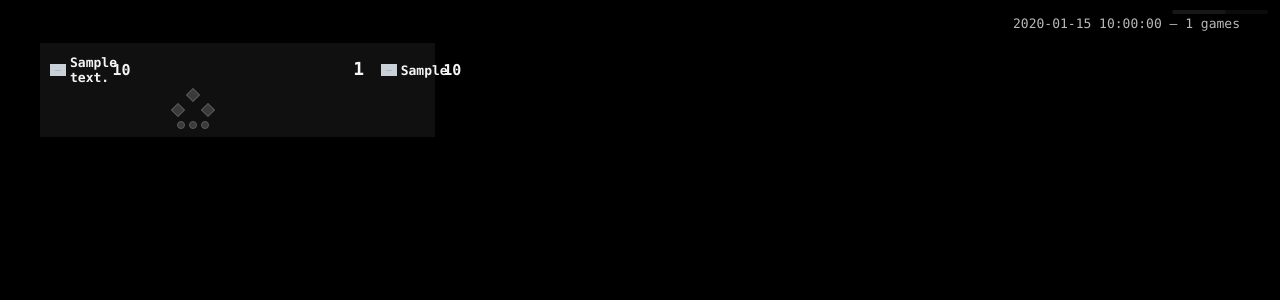
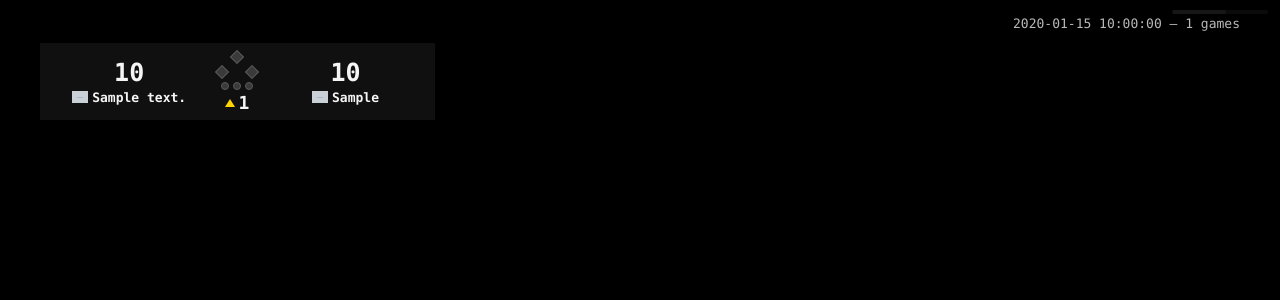
Before and after one commit to rtphokie/ootgames, a Flask app: template templates/games_list.html in a window 1280 px wide. Shown: the top 300 px of the page. Run offline with Flask 3, Linux system fonts and the light colour scheme; the template is opened without the code that fills it: most values are stand-ins (such as "Sample title", 1, 10 or a date in 2020); grey boxes marked "Sample" are stand-in pictures.

Commit message:
cleaner look for game list

```diff
--- a/static/games_list.css
+++ b/static/games_list.css
@@ -37,7 +37,7 @@ h1 {
 }
 .game {
     display: grid;
-    grid-template-columns: 1fr 44px 44px;
+    grid-template-columns: 1fr auto 1fr;
     align-items: center;
     border: none;
     background: var(--panel);
@@ -50,30 +50,34 @@ h1 {
 }
 .game-teams {
     display: flex;
+    align-items: center;
+    justify-content: center;
+}
+.game-team-col {
+    display: flex;
     flex-direction: column;
-    gap: 3px;
-}
-.game-team-row {
-    display: grid;
-    grid-template-columns: 16px 3ch auto 1fr;
     align-items: center;
-    column-gap: 4px;
+    gap: 2px;
     font-size: 13px;
     font-weight: 700;
 }
+.game-team-icon-row {
+    display: flex;
+    align-items: center;
+    gap: 4px;
+}
 .game-team-name {
-    text-align: right;
+    text-align: center;
 }
 .game-team-score {
-    font-size: 15px;
+    font-size: 25px;
     font-weight: 800;
-    margin-left: 15px;
 }
-.game-team-row.loser {
+.game-team-col.loser {
     font-weight: 400;
     color: var(--muted);
 }
-.game-team-row.loser .game-team-score {
+.game-team-col.loser .game-team-score {
     font-weight: 400;
 }
 .logo {
@@ -83,12 +87,20 @@ h1 {
     opacity: 0.95;
     flex-shrink: 0;
 }
-.game-inning {
+.game-center {
     display: flex;
     flex-direction: column;
     align-items: center;
     justify-content: center;
-    gap: 1px;
+    gap: 4px;
+    padding: 0 8px;
+}
+.game-inning {
+    display: flex;
+    flex-direction: row;
+    align-items: center;
+    justify-content: center;
+    gap: 3px;
 }
 .game-triangle {
     width: 0;
@@ -106,12 +118,6 @@ h1 {
 .game-inning-label {
     font-size: 10px;
     color: var(--muted);
-}
-.game-right {
-    display: flex;
-    flex-direction: column;
-    align-items: center;
-    gap: 5px;
 }
 .game-bases {
     display: grid;
--- a/templates/games_list.html
+++ b/templates/games_list.html
@@ -51,42 +51,15 @@
             {% for game in games %}
                 <a class="game" href="/games/{{ game.game_pk }}/score" data-pk="{{ game.game_pk }}" data-vs="{{ game.visitor_score }}" data-hs="{{ game.home_score }}">
                     <div class="game-teams">
-                        <div class="game-team-row{% if game.is_final and game.home_wins %} loser{% endif %}">
-                            <img class="logo" src="{{ game.visitor_logo_url }}" alt="{{ game.visitor_abbr }}" onerror="this.style.display='none'">
-                            <span class="game-team-name">{{ game.visitor_abbr }}</span>
+                        <div class="game-team-col{% if game.is_final and game.home_wins %} loser{% endif %}">
                             <span class="game-team-score">{{ game.visitor_score }}</span>
+                            <div class="game-team-icon-row">
+                                <img class="logo" src="{{ game.visitor_logo_url }}" alt="{{ game.visitor_abbr }}" onerror="this.style.display='none'">
+                                <span class="game-team-name">{{ game.visitor_abbr }}</span>
+                            </div>
                         </div>
                     </div>
-                    <div class="game-inning">
-                        {% if game.is_final %}
-                        {% elif game.is_not_started %}
-                            <div style="height:8px"></div>
-                            <div class="game-inning-label">{{ game.start_time_et }}</div>
-                            <div style="height:10px"></div>
-                        {% else %}
-                            {% if game.inning_arrow == 'up' %}
-                                <div class="game-triangle up"></div>
-                            {% else %}
-                                <div style="height:8px"></div>
-                            {% endif %}
-                            <div class="game-inning-num">{{ game.inning_number }}</div>
-                            {% if game.inning_arrow == 'down' %}
-                                <div class="game-triangle down"></div>
-                            {% elif game.inning_arrow == 'none' %}
-                                <div class="game-inning-label">{{ game.inning_display }}</div>
-                            {% else %}
-                                <div style="height:10px"></div>
-                            {% endif %}
-                        {% endif %}
-                    </div>
-                    <div class="game-teams">
-                        <div class="game-team-row{% if game.is_final and not game.home_wins %} loser{% endif %}">
-                            <img class="logo" src="{{ game.home_logo_url }}" alt="{{ game.home_abbr }}" onerror="this.style.display='none'">
-                            <span class="game-team-name">{{ game.home_abbr }}</span>
-                            <span class="game-team-score">{{ game.home_score }}</span>
-                        </div>
-                    </div>
-                    <div class="game-right">
+                    <div class="game-center">
                         {% if not game.is_final and not game.is_not_started %}
                         <div class="game-bases" aria-label="Bases">
                             <div class="game-base second {% if game.second_base %}on{% endif %}"></div>
@@ -99,6 +72,30 @@
                             <div class="game-out {% if game.outs >= 3 %}on{% endif %}"></div>
                         </div>
                         {% endif %}
+                        <div class="game-inning">
+                            {% if game.is_final %}
+                            {% elif game.is_not_started %}
+                                <div class="game-inning-label">{{ game.start_time_et }}</div>
+                            {% else %}
+                                {% if game.inning_arrow == 'down' %}
+                                    <div class="game-triangle down"></div>
+                                {% elif game.inning_arrow == 'none' %}
+                                    <div class="game-inning-label">{{ game.inning_display }}</div>
+                                {% else %}
+                                    <div class="game-triangle up"></div>
+                                {% endif %}
+                                <div class="game-inning-num">{{ game.inning_number }}</div>
+                            {% endif %}
+                        </div>
+                    </div>
+                    <div class="game-teams">
+                        <div class="game-team-col{% if game.is_final and not game.home_wins %} loser{% endif %}">
+                            <span class="game-team-score">{{ game.home_score }}</span>
+                            <div class="game-team-icon-row">
+                                <img class="logo" src="{{ game.home_logo_url }}" alt="{{ game.home_abbr }}" onerror="this.style.display='none'">
+                                <span class="game-team-name">{{ game.home_abbr }}</span>
+                            </div>
+                        </div>
                     </div>
                 </a>
             {% endfor %}
```
